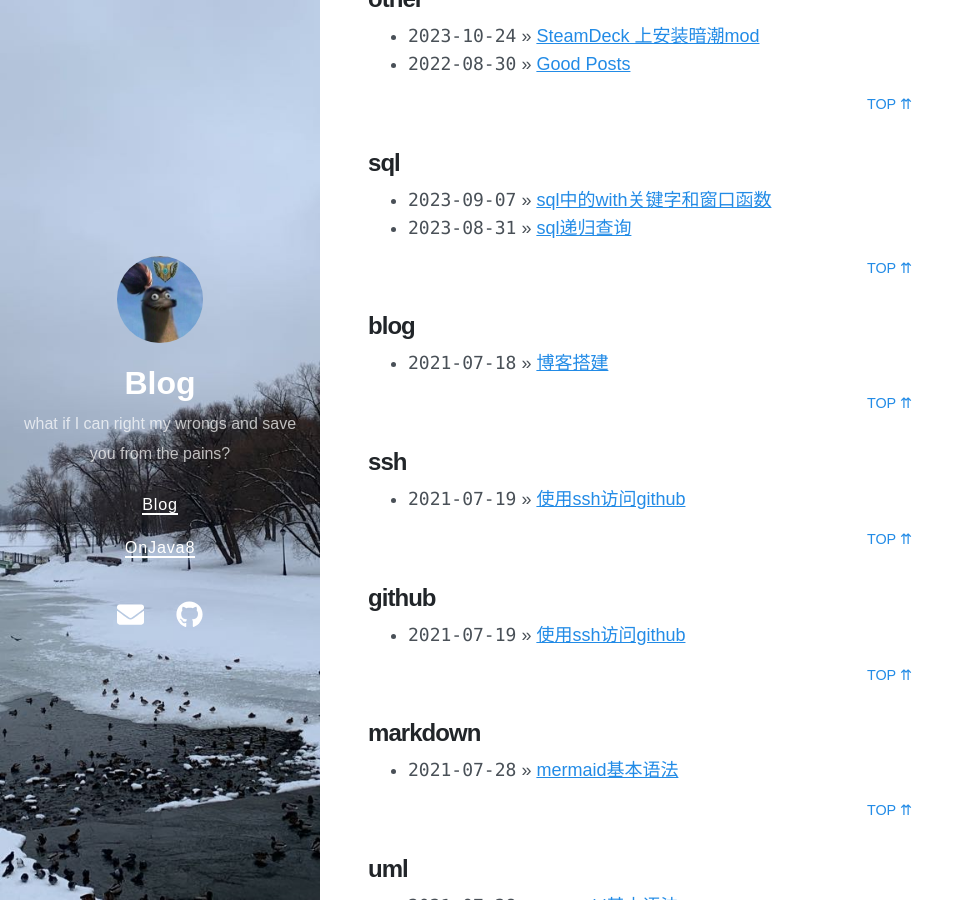
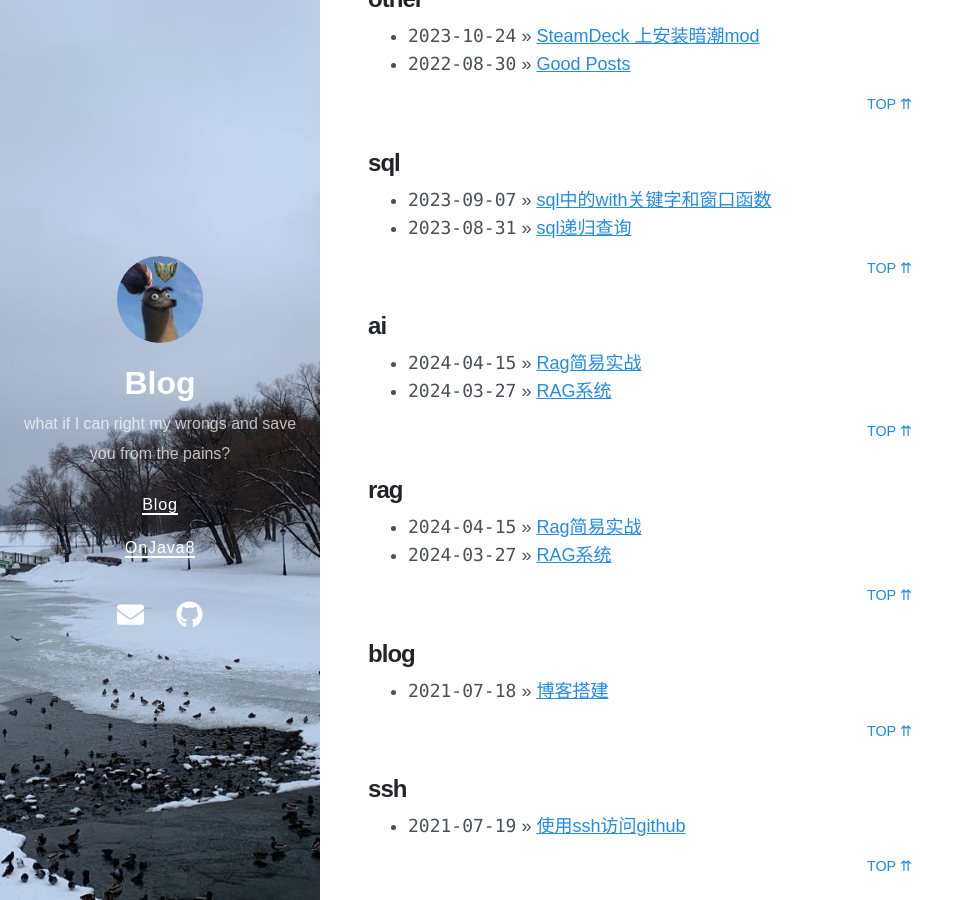
Before and after one commit to Usigned/Usigned.github.io, a Jekyll site: the page built from docs/tags.md, in a window 1280 px wide and 900 px high, scrolled down 2827 px. Shown: the whole window, without its empty margins (0-974 px from the left). Built offline with Jekyll 4.4.1, drawn with Linux system fonts in a browser that asks for light colours; nearby versions of some CDN libraries; part of the change alters nothing that is shown.

Commit message:
update 1 file and create 3 files

````diff
--- a/docs/_posts/2024-03-27-rag.md
+++ b/docs/_posts/2024-03-27-rag.md
@@ -1,5 +1,6 @@
 ---
 title: RAG系统
+tags: [AI, RAG]
 ---
 
 > 文挡来源：[Advanced RAG Techniques: an Illustrated Overview | by IVAN ILIN | Towards AI](https://pub.towardsai.net/advanced-rag-techniques-an-illustrated-overview-04d193d8fec6)
--- /dev/null
+++ b/docs/_posts/2024-04-15-hand-on-rag.md
@@ -0,0 +1,324 @@
+---
+title: Rag简易实战
+tags: [AI, RAG]
+toc: true
+---
+
+> 转载自：[TinyRAG/Blog/Hand-on-RAG.md at master · KMnO4-zx/TinyRAG (github.com)](https://github.com/KMnO4-zx/TinyRAG/blob/master/Blog/Hand-on-RAG.md)
+
+# TinyRAG
+
+接下来我会带领大家一步一步的实现一个简单的RAG模型，这个模型是基于RAG的一个简化版本，我们称之为Tiny-RAG。Tiny-RAG是一个基于RAG的简化版本，它只包含了RAG的核心功能，即Retrieval和Generation。Tiny-RAG的目的是为了帮助大家更好的理解RAG模型的原理和实现。
+
+OK，让我们开始吧！
+
+## 1. RAG 介绍
+
+LLM会产生误导性的 “幻觉”，依赖的信息可能过时，处理特定知识时效率不高，缺乏专业领域的深度洞察，同时在推理能力上也有所欠缺。
+
+正是在这样的背景下，检索增强生成技术（Retrieval-Augmented Generation，RAG）应时而生，成为 AI 时代的一大趋势。
+
+RAG 通过在语言模型生成答案之前，先从广泛的文档数据库中检索相关信息，然后利用这些信息来引导生成过程，极大地提升了内容的准确性和相关性。RAG 有效地缓解了幻觉问题，提高了知识更新的速度，并增强了内容生成的可追溯性，使得大型语言模型在实际应用中变得更加实用和可信。
+
+RAG的基本结构有哪些呢？
+
+- 要有一个向量化模块，用来将文档片段向量化。
+- 要有一个文档加载和切分的模块，用来加载文档并切分成文档片段。
+- 要有一个数据库来存放文档片段和对应的向量表示。
+- 要有一个检索模块，用来根据 Query （问题）检索相关的文档片段。
+- 要有一个大模型模块，用来根据检索出来的文档回答用户的问题。
+
+OK，那上述这些也就是 TinyRAG 仓库的所有模块内容。
+
+![](assets/Retrieval-Augmented Generation（RAG-Learning）.png)
+
+那接下来，让我们梳理一下 RAG 的流程是什么样的呢？
+
+- **索引**：将文档库分割成较短的 Chunk，并通过编码器构建向量索引。
+- **检索**：根据问题和 chunks 的相似度检索相关文档片段。
+- **生成**：以检索到的上下文为条件，生成问题的回答。
+
+那也就是下图所示的流程，图片出处 ***[Retrieval-Augmented Generation for Large Language Models: A Survey](https://arxiv.org/pdf/2312.10997.pdf)***
+
+![](assets/RAG.png)
+
+## 2. 向量化
+
+首先让我们来动手实现一个向量化的类，这是RAG架构的基础。向量化的类主要是用来将文档片段向量化，将一段文本映射为一个向量。
+
+那首先我们要设置一个 `Embedding` 基类，这样我们再用其他的模型的时候，只需要继承这个基类，然后在此基础上进行修改即可，方便代码扩展。
+
+```python
+class BaseEmbeddings:
+    """
+    Base class for embeddings
+    """
+    def __init__(self, path: str, is_api: bool) -> None:
+        self.path = path
+        self.is_api = is_api
+
+    def get_embedding(self, text: str, model: str) -> List[float]:
+        raise NotImplementedError
+
+    @classmethod
+    def cosine_similarity(cls, vector1: List[float], vector2: List[float]) -> float:
+        """
+        calculate cosine similarity between two vectors
+        """
+        dot_product = np.dot(vector1, vector2)
+        magnitude = np.linalg.norm(vector1) * np.linalg.norm(vector2)
+        if not magnitude:
+            return 0
+        return dot_product / magnitude
+```
+
+观察一下`BaseEmbeddings`基类都有什么方法，首先有一个`get_embedding`方法，这个方法是用来获取文本的向量表示的，然后有一个`cosine_similarity`方法，这个方法是用来计算两个向量之间的余弦相似度的。其次在初始化类的时候设置了，模型的路径和是否是API模型。比如使用OpenAI的Embedding API的话就需要设置`self.is_api=Ture`。
+
+继承`BaseEmbeddings`类的话，就只需要编写`get_embedding`方法即可，`cosine_similarity`方法会被继承下来，直接用就行。这就是编写基类的好处。
+
+```python
+class OpenAIEmbedding(BaseEmbeddings):
+    """
+    class for OpenAI embeddings
+    """
+    def __init__(self, path: str = '', is_api: bool = True) -> None:
+        super().__init__(path, is_api)
+        if self.is_api:
+            from openai import OpenAI
+            self.client = OpenAI()
+            self.client.api_key = os.getenv("OPENAI_API_KEY")
+            self.client.base_url = os.getenv("OPENAI_BASE_URL")
+
+    def get_embedding(self, text: str, model: str = "text-embedding-3-large") -> List[float]:
+        if self.is_api:
+            text = text.replace("\n", " ")
+            return self.client.embeddings.create(input=[text], model=model).data[0].embedding
+        else:
+            raise NotImplementedError
+```
+
+## 3. 文档加载和切分
+
+接下来我们来实现一个文档加载和切分的类，这个类主要是用来加载文档并切分成文档片段。
+
+那我们都需要切分什么文档呢？这个文档可以是一篇文章，一本书，一段对话，一段代码等等。这个文档的内容可以是任何的，只要是文本就行。比如：pdf文件、md文件、txt文件等等。
+
+这里只展示一部分内容了，完整的代码可以在 ***[RAG/utils.py](../RAG/utils.py)*** 文件中找到。在这个代码中可以看到，能加载的文件类型有：pdf、md、txt，只需要编写对应的函数即可。
+
+```python
+def read_file_content(cls, file_path: str):
+    # 根据文件扩展名选择读取方法
+    if file_path.endswith('.pdf'):
+        return cls.read_pdf(file_path)
+    elif file_path.endswith('.md'):
+        return cls.read_markdown(file_path)
+    elif file_path.endswith('.txt'):
+        return cls.read_text(file_path)
+    else:
+        raise ValueError("Unsupported file type")
+```
+
+那我们把文件内容都读取之后，还需要切分呀！那怎么切分呢，OK，接下来咱们就按 Token 的长度来切分文档。我们可以设置一个最大的 Token 长度，然后根据这个最大的 Token 长度来切分文档。这样切分出来的文档片段就是一个一个的差不多相同长度的文档片段了。
+
+不过在切分的时候要注意，片段与片段之间最好要有一些重叠的内容，这样才能保证检索的时候能够检索到相关的文档片段。还有就是切分文档的时候最好以句子为单位，也就是按 `\n` 进行粗切分，这样可以基本保证句子内容是完整的。
+
+```python
+def get_chunk(cls, text: str, max_token_len: int = 600, cover_content: int = 150):
+    chunk_text = []
+
+    curr_len = 0
+    curr_chunk = ''
+
+    lines = text.split('\n')  # 假设以换行符分割文本为行
+
+    for line in lines:
+        line = line.replace(' ', '')
+        line_len = len(enc.encode(line))
+        if line_len > max_token_len:
+            print('warning line_len = ', line_len)
+        if curr_len + line_len <= max_token_len:
+            curr_chunk += line
+            curr_chunk += '\n'
+            curr_len += line_len
+            curr_len += 1
+        else:
+            chunk_text.append(curr_chunk)
+            curr_chunk = curr_chunk[-cover_content:]+line
+            curr_len = line_len + cover_content
+
+    if curr_chunk:
+        chunk_text.append(curr_chunk)
+
+    return chunk_text
+```
+
+## 4. 数据库 && 向量检索
+
+上面，我们做好了文档切分，也做好了 Embedding 模型的加载。那接下来就得设计一个向量数据库用来存放文档片段和对应的向量表示了。
+
+还有就是也要设计一个检索模块，用来根据 Query （问题）检索相关的文档片段。OK，我们冲冲冲！
+
+一个数据库对于最小RAG架构来说，需要实现几个功能呢？
+
+- `persist`：数据库持久化，本地保存
+- `load_vector`：从本地加载数据库
+- `get_vector`：获得文档的向量表示
+- `query`：根据问题检索相关的文档片段
+
+嗯嗯，以上四个模块就是一个最小的RAG结构数据库需要实现的功能，具体代码可以在 ***[RAG/VectorBase.py](../RAG/VectorBase.py)*** 文件中找到。
+
+```python
+class VectorStore:
+    def __init__(self, document: List[str] = ['']) -> None:
+        self.document = document
+
+    def get_vector(self, EmbeddingModel: BaseEmbeddings) -> List[List[float]]:
+        # 获得文档的向量表示
+        pass
+
+    def persist(self, path: str = 'storage'):
+        # 数据库持久化，本地保存
+        pass
+
+    def load_vector(self, path: str = 'storage'):
+        # 从本地加载数据库
+        pass
+
+    def query(self, query: str, EmbeddingModel: BaseEmbeddings, k: int = 1) -> List[str]:
+        # 根据问题检索相关的文档片段
+        pass
+```
+
+那让我们来看一下， `query` 方法具体是怎么实现的呢？
+
+首先先把用户提出的问题向量化，然后去数据库中检索相关的文档片段，最后返回检索到的文档片段。可以看到咱们在向量检索的时候仅使用 `Numpy` 进行加速，代码非常容易理解和修改。
+
+主要是方便改写和大家理解，并没有使用成熟的数据库，这样可以更好的理解RAG的原理。
+
+```python
+def query(self, query: str, EmbeddingModel: BaseEmbeddings, k: int = 1) -> List[str]:
+    query_vector = EmbeddingModel.get_embedding(query)
+    result = np.array([self.get_similarity(query_vector, vector)
+                        for vector in self.vectors])
+    return np.array(self.document)[result.argsort()[-k:][::-1]].tolist()
+```
+
+
+## 5. 大模型模块
+
+那就来到了最后一个模块了，大模型模块。这个模块主要是用来根据检索出来的文档回答用户的问题。
+
+一样的，我们还是先实现一个基类，这样我们在遇到其他的自己感兴趣的模型就可以快速的扩展了。
+
+```python
+class BaseModel:
+    def __init__(self, path: str = '') -> None:
+        self.path = path
+
+    def chat(self, prompt: str, history: List[dict], content: str) -> str:
+        pass
+
+    def load_model(self):
+        pass
+```
+
+`BaseModel` 包含了两个方法，`chat`和`load_model`，如果使用API模型，比如OpenAI的话，那就不需要`load_model`方法，如果你要本地化运行的话，那还是会选择使用开源模型，那就需要`load_model`方法发啦。
+
+这里咱们以 ***[InternLM2-chat-7B](https://huggingface.co/internlm/internlm2-chat-7b)*** 模型为例，大家可以给 ***[InternLM](https://github.com/InternLM/InternLM)*** 仓库点个star哦，还有也给我点个star！
+
+```python
+class InternLMChat(BaseModel):
+    def __init__(self, path: str = '') -> None:
+        super().__init__(path)
+        self.load_model()
+
+    def chat(self, prompt: str, history: List = [], content: str='') -> str:
+        prompt = PROMPT_TEMPLATE['InternLM_PROMPT_TEMPALTE'].format(question=prompt, context=content)
+        response, history = self.model.chat(self.tokenizer, prompt, history)
+        return response
+
+
+    def load_model(self):
+        import torch
+        from transformers import AutoTokenizer, AutoModelForCausalLM
+        self.tokenizer = AutoTokenizer.from_pretrained(self.path, trust_remote_code=True)
+        self.model = AutoModelForCausalLM.from_pretrained(self.path, torch_dtype=torch.float16, trust_remote_code=True).cuda()
+```
+
+可以用一个字典来保存所有的prompt，这样比较好维护。
+
+```python
+PROMPT_TEMPLATE = dict(
+    InternLM_PROMPT_TEMPALTE="""先对上下文进行内容总结,再使用上下文来回答用户的问题。如果你不知道答案，就说你不知道。总是使用中文回答。
+        问题: {question}
+        可参考的上下文：
+        ···
+        {context}
+        ···
+        如果给定的上下文无法让你做出回答，请回答数据库中没有这个内容，你不知道。
+        有用的回答:"""
+)
+```
+
+那这样的话，我们就可以利用InternLM2模型来做RAG啦！
+
+## 6.  LLM Tiny-RAG Demo
+
+那接下来，我们就来看一下Tiny-RAG的Demo吧！
+
+```python
+from RAG.VectorBase import VectorStore
+from RAG.utils import ReadFiles
+from RAG.LLM import OpenAIChat, InternLMChat
+from RAG.Embeddings import JinaEmbedding, ZhipuEmbedding
+
+
+没有保存数据库
+docs = ReadFiles('./data').get_content(max_token_len=600, cover_content=150) # 获得data目录下的所有文件内容并分割
+vector = VectorStore(docs)
+embedding = ZhipuEmbedding() # 创建EmbeddingModel
+vector.get_vector(EmbeddingModel=embedding)
+vector.persist(path='storage') # 将向量和文档内容保存到storage目录下，下次再用就可以直接加载本地的数据库
+
+question = 'git的原理是什么？'
+
+content = vector.query(question, model='zhipu', k=1)[0]
+chat = InternLMChat(path='model_path')
+print(chat.chat(question, [], content))
+```
+
+当然我们也可以从本地加载已经处理好的数据库，毕竟我们在上面的数据库环节已经写过这个功能啦。
+
+```python
+from RAG.VectorBase import VectorStore
+from RAG.utils import ReadFiles
+from RAG.LLM import OpenAIChat, InternLMChat
+from RAG.Embeddings import JinaEmbedding, ZhipuEmbedding
+
+# 保存数据库之后
+vector = VectorStore()
+
+vector.load_vector('./storage') # 加载本地的数据库
+
+question = 'git的原理是什么？'
+
+embedding = ZhipuEmbedding() # 创建EmbeddingModel
+
+content = vector.query(question, EmbeddingModel=embedding, k=1)[0]
+chat = InternLMChat(path='model_path')
+print(chat.chat(question, [], content))
+```
+
+## 7. 总结
+
+经过上面的学习，你是否学会了如何搭建一个最小RAG架构呢？相信你一定学会啦，哈哈哈。
+
+那让我们再来复习一下，一个最小RAG应该包含哪些内容叭？（此处默写！）
+
+- 向量化模块
+- 文档加载和切分模块
+- 数据库
+- 向量检索
+- 大模型模块
+
+okk，你已经学会了，但别忘了给我的项目点个star哦！
````
Also changed, not shown: docs/_posts/assets/RAG.png (added), docs/_posts/assets/Retrieval-Augmented Generation（RAG-Learning）.png (added).
